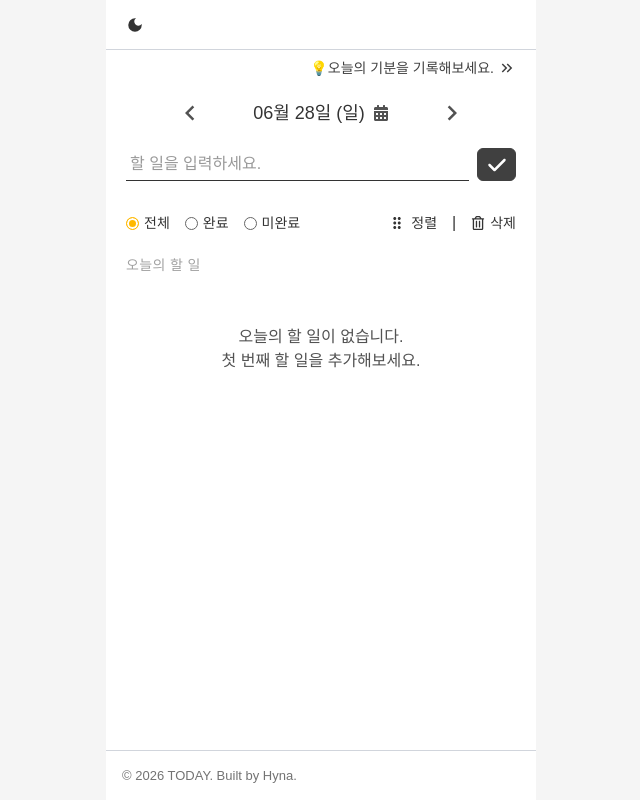
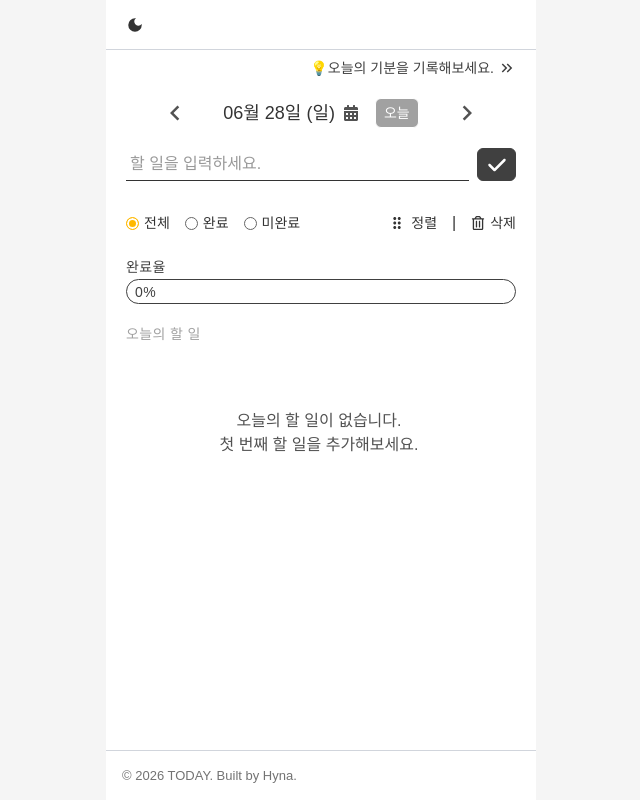
Before and after one commit to hyunah0119/todo-mood-app, a React (Vite) app in the folder todo-mood-app/: page /todo in a window 1280 px wide. Shown: the whole page, without its empty margins (319-959 px from the left). Built offline with nearby package versions, Linux system fonts and the light colour scheme; a web font is replaced by a local one.

Commit message:
Todo 기능 완료 및 localstorge 저장 방식 변경

```diff
--- a/todo-mood-app/src/App.tsx
+++ b/todo-mood-app/src/App.tsx
@@ -1,5 +1,6 @@
 import AppRouter from './routes/AppRouter'
 import { useUserStore } from '@/store/userStore'
+import { getSavedUserName } from '@/utils/userNameStorage'
 import { useEffect } from 'react'
 import './App.css'
 
@@ -7,12 +8,12 @@ function App() {
   const { setUserName } = useUserStore();
 
   useEffect(() => {
-    const saveUser = localStorage.getItem('userName');
+    const savedUserName = getSavedUserName();
 
-    if (saveUser) {
-      setUserName(saveUser)
+    if (savedUserName) {
+      setUserName(savedUserName)
     }
-  }, []);
+  }, [setUserName]);
 
   return (
     <AppRouter />
--- a/todo-mood-app/src/components/todo/DateSelector.tsx
+++ b/todo-mood-app/src/components/todo/DateSelector.tsx
@@ -17,6 +17,7 @@ dayjs.locale('ko');
 const DateSelector = () => {
   const arrowBtnClassName = (direction : 'left' | 'right') => `
     text-3xl text-neutral-600 hover:text-black cursor-pointer transition-transform duration-250
+    dark:text-neutral-400 dark:hover:text-white
     ${direction === 'left' ? 'hover:-translate-x-0.5' : 'hover:translate-x-0.5'}
   `
   const { selectedDate, setSelectedDate } = useSelectedDateStore();
@@ -24,6 +25,8 @@ const DateSelector = () => {
   const year = new Date().getFullYear();
   const maxYearDate = new Date(year + 1, 11);
   const minYearDate = new Date(year - 5, 11);
+
+  const isToday = selectedDate.isSame(dayjs(), "day");
 
   // 날짜 선택
   const formattedDate = selectedDate.format('MM월 DD일 (dd)');
@@ -43,6 +46,11 @@ const DateSelector = () => {
     setIsOpen(true);
   }
 
+  // today button
+  const handleToday = () => {
+    setSelectedDate(dayjs());
+  }
+
   return (
     <div className="flex items-center justify-evenly mt-5">
       <button className={arrowBtnClassName('left')} onClick={handleYesterDay}><MdKeyboardArrowLeft /></button>
@@ -50,17 +58,23 @@ const DateSelector = () => {
       <div className="flex items-center gap-2">
         <p className="text-lg font-medium">{formattedDate}</p>
         <button
-          className="text-neutral-600 hover:text-black cursor-pointer transition-colors duration-250"
+          className="text-neutral-600 dark:text-neutral-400 hover:text-black dark:hover:text-white cursor-pointer transition-colors duration-250"
           onClick={handleCalendar}
         ><FaCalendarAlt /></button>
+        <button
+          className={`ml-2 border rounded-md px-2 py-1 text-sm font-medium text-white transition-colors duration-250 dark:border-black
+          ${isToday ? "bg-neutral-400 dark:bg-neutral-700 dark:text-neutral-400 cursor-default" : "bg-neutral-700 dark:bg-neutral-300 dark:text-black hover:bg-black dark:hover:bg-white cursor-pointer"}`}
+          onClick={handleToday}
+          disabled={isToday}
+        >오늘</button>
       </div>
 
       <button className={arrowBtnClassName('right')} onClick={handleNextDay}><MdKeyboardArrowRight /></button>
 
       {isOpen &&
         <>
-          <div className="w-full h-screen flex flex-col justify-center items-center absolute inset-0 bg-black/60" onClick={() => setIsOpen(false)}>
-              <div className="bg-white p-8 rounded-md">
+          <div className="w-full h-screen flex flex-col justify-center items-center absolute inset-0 bg-black/60 z-99" onClick={() => setIsOpen(false)}>
+              <div className="bg-white dark:bg-neutral-700 p-8 rounded-md" onClick={(e) => e.stopPropagation()}>
                 <DayPicker
                   locale={ko}
                   animate
--- a/todo-mood-app/src/components/todo/TodayMoodCard.tsx
+++ b/todo-mood-app/src/components/todo/TodayMoodCard.tsx
@@ -4,7 +4,7 @@ const TodayMoodCard = () => {
   return (
     <div className="flex justify-end">
       <button
-        className='flex items-center gap-1 text-sm font-medium text-neutral-700 hover:text-black transition-all duration-200 cursor-pointer group'
+        className='flex items-center gap-1 text-sm font-medium text-neutral-700 dark:text-neutral-300 hover:text-black dark:hover:text-white transition-all duration-200 cursor-pointer group'
       >
         {/* todayMood : false */}
         💡오늘의 기분을 기록해보세요. <MdKeyboardDoubleArrowRight className="text-lg group-hover:translate-x-0.5" />
--- a/todo-mood-app/src/components/todo/TodoList.tsx
+++ b/todo-mood-app/src/components/todo/TodoList.tsx
@@ -14,9 +14,12 @@ interface TodoListProps {
   todos: Todo[];
   filter : FilterType;
   isSortMode : boolean;
+  isDeleteMode : boolean;
+  selectedTodoIds : number[];
+  onToggleSelectTodo : (id:number) => void;
 }
 
-const TodoList = ({ todos, filter, isSortMode }: TodoListProps) => {
+const TodoList = ({ todos, filter, isSortMode, isDeleteMode, selectedTodoIds, onToggleSelectTodo }: TodoListProps) => {
   const [openMenuId, setOpenMenuId] = useState<number | null>(null);
   const [localTodos, setLocalTodos] = useState<Todo[]>(todos);
   const { mutate } = useUpdateTodoOrderIndex();
@@ -77,10 +80,10 @@ const TodoList = ({ todos, filter, isSortMode }: TodoListProps) => {
   };
 
   return (
-    <div className="mt-5">
+    <div className="mt-5 min-h-0 flex-1 flex flex-col">
       <h3 className="text-sm tracking-wide font-medium text-neutral-400">오늘의 할 일</h3>
 
-      <div className="mt-3.75">
+      <div className="todo-scrollbar mt-3.75 min-h-0 flex-1 overflow-y-auto pr-1">
         {sortedTodos.length === 0 ? (
           <EmptyTodo filter={filter} />
         ) : (
@@ -95,10 +98,13 @@ const TodoList = ({ todos, filter, isSortMode }: TodoListProps) => {
                         text={todo.text}
                         completed={todo.completed}
                         isOpen={openMenuId === todo.id}
-                        onToggleMenu={() => setOpenMenuId(openMenuId === todo.id ? null : todo.id)}
+                        onToggleMenu={() => setOpenMenuId(prev => prev === todo.id ? null : todo.id)}
                         onCloseMenu={() => setOpenMenuId(null)}
                         onToggleComplete={handleToggleCompleted}
                         isSortMode={isSortMode}
+                        isDeleteMode={isDeleteMode}
+                        selectedTodoIds={selectedTodoIds}
+                        onToggleSelectTodo={onToggleSelectTodo}
                       />
                     </SortableTodoListItem>
                   ))}
@@ -116,6 +122,9 @@ const TodoList = ({ todos, filter, isSortMode }: TodoListProps) => {
                   onCloseMenu={() => setOpenMenuId(null)}
                   onToggleComplete={handleToggleCompleted}
                   isSortMode={isSortMode}
+                  isDeleteMode={isDeleteMode}
+                  selectedTodoIds={selectedTodoIds}
+                  onToggleSelectTodo={onToggleSelectTodo}
                 />
               ))
             )}
@@ -131,6 +140,9 @@ const TodoList = ({ todos, filter, isSortMode }: TodoListProps) => {
                 onCloseMenu={() => setOpenMenuId(null)}
                 onToggleComplete={handleToggleCompleted}
                 isSortMode={isSortMode}
+                isDeleteMode={isDeleteMode}
+                selectedTodoIds={selectedTodoIds}
+                onToggleSelectTodo={onToggleSelectTodo}
               />
             ))}
           </>
--- a/todo-mood-app/src/components/todo/TodoListItems.tsx
+++ b/todo-mood-app/src/components/todo/TodoListItems.tsx
@@ -16,9 +16,15 @@ type todolistProps = {
   onCloseMenu: () => void;
   onToggleComplete: (id:number) => void;
   isSortMode : boolean;
+  selectedTodoIds : number[];
+  isDeleteMode : boolean;
+  onToggleSelectTodo : (id:number) => void;
 }
 
-const TodoListItems = ({ text, completed, id, isOpen, onToggleMenu, onCloseMenu, onToggleComplete, isSortMode } : todolistProps) => {
+const TodoListItems = (
+  { text, completed, id, isOpen, onToggleMenu, onCloseMenu,
+    onToggleComplete, isSortMode, isDeleteMode, selectedTodoIds, onToggleSelectTodo
+  } : todolistProps) => {
   const [modifyMode, setModifyMode] = useState(false);
   const [modifyText, setModifyText] = useState(text);
   const { mutate:deleteTodoMutate } = useDeleteTodo();
@@ -64,13 +70,15 @@ const TodoListItems = ({ text, completed, id, isOpen, onToggleMenu, onCloseMenu,
     );
   };
 
+  const isSelected = selectedTodoIds.includes(id);
+
   return (
     <>
       <div
         className={`flex justify-between items-center
-        rounded-lg ${completed ? 'bg-neutral-200' : 'bg-neutral-50 hover:bg-neutral-100'}
+        rounded-lg ${completed ? 'bg-neutral-200 dark:bg-black' : 'bg-neutral-50 dark:bg-neutral-700 hover:bg-neutral-100 dark:hover:bg-neutral-800'}
         shadow-md px-2.5 py-2.5 box-border mb-2 transition-colors duration-200 cursor-pointer`}
-        onClick={handleOnCompleted}
+        onClick={isDeleteMode ? () => onToggleSelectTodo(id) : handleOnCompleted}
       >
         {modifyMode ? (
           <div className="w-full" onClick={(e) => e.stopPropagation()}>
@@ -99,12 +107,24 @@ const TodoListItems = ({ text, completed, id, isOpen, onToggleMenu, onCloseMenu,
               {isSortMode && !completed && <MdDragIndicator className="text-lg mr-2" />}
               <input type="checkbox" id="todo-checkbox" />
               <div className="flex items-center gap-2">
-                <span className={`w-3.75 h-3.75 border rounded-4xl
-                  ${completed ? 'flex justify-center items-center text-[10px] border-amber-400 bg-amber-400 text-white' : ''}`}
-                >
-                  {completed && <FaCheck />}
-                </span>
-                <label htmlFor="todo-checkbox" className={`cursor-pointer ${completed ? 'line-through italic' : ''}`}>{text}</label>
+                {isDeleteMode ? (
+                  <>
+                    <span className={`w-3.75 h-3.75 border rounded-4xl flex justify-center items-center text-[10px] border-neutral-500
+                      ${isSelected ? 'bg-neutral-500 text-white' : ''}`}>
+                      {isSelected && <FaCheck />}
+                    </span>
+                    <label htmlFor="todo-checkbox" className={`cursor-pointer ${completed ? 'line-through italic dark:text-neutral-500' : ''}`}>{text}</label>
+                  </>
+                ) : (
+                  <>
+                    <span className={`w-3.75 h-3.75 border rounded-4xl
+                      ${completed ? 'flex justify-center items-center text-[10px] border-amber-400 bg-amber-400 text-white' : ''}`}
+                    >
+                      {completed && <FaCheck />}
+                    </span>
+                    <label htmlFor="todo-checkbox" className={`cursor-pointer ${completed ? 'line-through italic dark:text-neutral-500' : ''}`}>{text}</label>
+                  </>
+                )}
               </div>
             </div>
 
@@ -118,9 +138,9 @@ const TodoListItems = ({ text, completed, id, isOpen, onToggleMenu, onCloseMenu,
               ><HiOutlineDotsVertical /></button>
 
               {isOpen &&
-                <div className="flex flex-col w-25 px-5 py-2 border rounded-md absolute top-5 right-2 border-neutral-300 bg-white text-neutral-500 z-10">
+                <div className="flex flex-col w-25 px-5 py-2 border rounded-md absolute top-5 right-2 border-neutral-300 dark:border-black bg-white dark:bg-black text-neutral-500 dark:text-white z-10">
                   <button
-                    className="border-b border-neutral-300 pb-2 text-sm cursor-pointer"
+                    className="border-b border-neutral-300 dark:border-neutral-500 pb-2 text-sm cursor-pointer"
                     onClick={handleModifyMode}
                   >수정하기</button>
                   <button
@@ -133,23 +153,6 @@ const TodoListItems = ({ text, completed, id, isOpen, onToggleMenu, onCloseMenu,
           </>
         )}
       </div>
-
-{/*
-      <div
-        className="flex justify-between items-center
-        rounded-lg bg-neutral-100
-        shadow-md px-2.5 py-2.5 box-border mb-2 transition-colors duration-200 cursor-pointer"
-      >
-        <div>
-          <input type="checkbox" id="todo-checkbox" />
-          <div className="flex items-center gap-2">
-            <span className="w-3.75 h-3.75 border rounded-4xl flex justify-center items-center text-[10px] border-neutral-500 bg-neutral-500 text-white">
-              <FaCheck />
-            </span>
-            <label htmlFor="todo-checkbox" className="cursor-pointer">전체삭제용 (체크버전)</label>
-          </div>
-        </div>
-      </div> */}
     </>
   )
 }
--- /dev/null
+++ b/todo-mood-app/src/components/todo/TodoProgressBar.tsx
@@ -0,0 +1,22 @@
+import type { Todo } from "@/types/todo";
+
+type TodoProgressBarProps = {
+  todos: Todo[];
+}
+
+const TodoProgressBar = ({ todos }: TodoProgressBarProps) => {
+  const completedCount = todos.filter(todo => todo.completed).length;
+  const progressRate = todos.length === 0 ? 0 : Math.round((completedCount / todos.length) * 100);
+
+  return (
+    <div className="w-full mt-5">
+      <span className="text-sm tracking-wide font-medium text-neutral-700 dark:text-neutral-300">완료율</span>
+      <div className="w-full h-6.25 rounded-full border border-neutral-700 dark:border-neutral-300 flex items-center relative">
+        <div className="h-full rounded-full bg-neutral-700 dark:bg-neutral-300 transition-all duration-250" style={{ width: `${progressRate}%` }}></div>
+        <span className={`text-sm tracking-wide font-medium absolute left-2 ${progressRate > 0 ? "text-white dark:text-black" : "text-neutral-700 dark:text-neutral-300"}`}>{progressRate}%</span>
+      </div>
+    </div>
+  )
+}
+
+export default TodoProgressBar
--- a/todo-mood-app/src/components/todo/TodoToolbar.tsx
+++ b/todo-mood-app/src/components/todo/TodoToolbar.tsx
@@ -5,37 +5,70 @@ import { MdDragIndicator } from "react-icons/md";
 
 type FilterType = "all" | "complete" | "incomplete";
 
-type filterProps = {
+type TodoToolbarProps = {
   filter : FilterType,
   setFilter : React.Dispatch<React.SetStateAction<FilterType>>
   isSortMode : boolean,
   setIsSortMode : React.Dispatch<React.SetStateAction<boolean>>
+  isDeleteMode : boolean,
+  setIsDeleteMode : React.Dispatch<React.SetStateAction<boolean>>
+  onDeleteSelectedTodos : () => void;
 }
 
-const TodoToolbar = ({ filter, setFilter, isSortMode, setIsSortMode } : filterProps) => {
+const TodoToolbar = ({ filter, setFilter, isSortMode, setIsSortMode, isDeleteMode, setIsDeleteMode, onDeleteSelectedTodos } : TodoToolbarProps) => {
   const customButton = 'flex items-center gap-1.25 text-sm';
 
+  const handleSortModeToggle = () => {
+    if (filter !== "all") {
+      alert("전체 목록일때만 정렬이 가능합니다.");
+      return;
+    }
+
+    setIsSortMode(prev => !prev);
+  }
+
+  const handleDeleteModeToggle = () => {
+    setIsDeleteMode(prev => !prev);
+  }
+
   return (
-    <div className="flex justify-between items-center mt-7.5">
+    <div className="flex justify-between items-center mt-7.5" onClick={(e) => e.stopPropagation()}>
       <TodoFilter
         filter={filter}
         setFilter={setFilter}
       />
 
       <div className="flex items-center gap-3.75">
+        {isDeleteMode ? (
+          <>
+            <button className={`${customButton} cursor-pointer`} onClick={onDeleteSelectedTodos}>
+              삭제 하기
+            </button>
+            |
+            <button className={`${customButton} cursor-pointer`} onClick={handleDeleteModeToggle}>
+              취소
+            </button>
+          </>
+        ) : (
+          <>
             <button
-          className={`${customButton} ${filter === "all" ? 'cursor-pointer' : ''} ${isSortMode ? 'text-amber-400' : ''}`}
-          onClick={() => setIsSortMode(prev => !prev)}
-          disabled={filter !== "all"}
+              className={`${customButton}
+              ${filter === "all" ? 'cursor-pointer' : 'cursor-default opacity-50'}
+              ${isSortMode ? 'text-amber-400' : ''}`}
+              onClick={handleSortModeToggle}
             >
               <MdDragIndicator className="text-lg" /> 정렬
             </button>
-
             |
-
-        <button className={`${customButton}`}>
+            <button
+              className={`${customButton} ${isSortMode ? 'cursor-default opacity-50' : 'cursor-pointer'}`}
+              onClick={handleDeleteModeToggle}
+              disabled={isSortMode ? true : false}
+            >
               <FaRegTrashAlt /> 삭제
             </button>
+          </>
+        )}
       </div>
     </div>
   )
--- a/todo-mood-app/src/index.css
+++ b/todo-mood-app/src/index.css
@@ -49,6 +49,10 @@
   color: white;
 }
 
+.dark .rdp-chevron {
+  fill: var(--color-neutral-100);
+}
+
 /* input custom */
 input[type="radio"] {
   appearance: none;
@@ -80,12 +84,22 @@ input[type="checkbox"] {
   clip-path: inset(50%);
 }
 
-/* dark
-text-neutral-400
-bg-neutral-950
-bg-neutral-900
-*/
+/* todo list scrollbar */
+.todo-scrollbar::-webkit-scrollbar {
+  width: 8px;
+}
 
-/* point
-border-amber-400
-*/
+.todo-scrollbar::-webkit-scrollbar-button {
+  display: none;
+  width: 0;
+  height: 0;
+}
+
+.todo-scrollbar::-webkit-scrollbar-thumb {
+  border-radius: 9999px;
+  background-color: #a3a3a3;
+}
+
+.todo-scrollbar::-webkit-scrollbar-track {
+  background-color: transparent;
+}
--- a/todo-mood-app/src/pages/Home.tsx
+++ b/todo-mood-app/src/pages/Home.tsx
@@ -1,4 +1,5 @@
 import { useUserStore } from '@/store/userStore'
+import { saveUserName } from '@/utils/userNameStorage';
 import { useState } from 'react';
 import { useNavigate } from 'react-router-dom';
 
@@ -22,7 +23,7 @@ const Home = () => {
       return;
     };
 
-    localStorage.setItem("userName", inputName);
+    saveUserName(inputName);
     setUserName(inputName);
     navigate("/todo");
   }
--- a/todo-mood-app/src/pages/Todo.tsx
+++ b/todo-mood-app/src/pages/Todo.tsx
@@ -1,10 +1,12 @@
 import { useTodos } from "@/hooks/useTodos";
 import { useUserStore } from "@/store/userStore";
 import { useSelectedDateStore } from "@/store/selectedDateStore";
+import { useDeleteTodo } from "@/hooks/useTodos";
 
 import TodayMoodCard from "@/components/todo/TodayMoodCard"
 import DateSelector from "@/components/todo/DateSelector"
 import TodoForm from "@/components/todo/TodoForm"
+import TodoProgressBar from "@/components/todo/TodoProgressBar"
 import TodoToolbar from "@/components/todo/TodoToolbar"
 import TodoList from "@/components/todo/TodoList"
 import { useState } from "react";
@@ -29,8 +31,41 @@ const Todo = () => {
     filteredTodos = filteredTodos.filter((item) => item.completed === false)
   }
 
+  const [isDeleteMode, setIsDeleteMode] = useState(false);
+  const [selectedTodoIds, setSelectedTodoIds] = useState<number[]>([]);
+
+  const handleToggleSelectTodo = (id:number) => {
+    setSelectedTodoIds(prev =>
+      prev.includes(id) ? prev.filter(item => item !== id) : [...prev, id]
+    )
+  }
+
+  const { mutate:deleteTodoMutate } = useDeleteTodo();
+
+  const handleDeleteSelectedTodos = () => {
+    if (selectedTodoIds.length === 0) {
+      alert("삭제할 항목을 선택해주세요.");
+      return;
+    }
+
+    selectedTodoIds.forEach(id => {
+      deleteTodoMutate({ id });
+    });
+
+    setIsDeleteMode(false);
+    setSelectedTodoIds([]);
+  }
+
   return (
-    <div className="w-full h-full py-2 px-5">
+    <div
+      className="w-full h-full min-h-0 py-2 px-5 flex flex-col"
+      onClick={() => {
+        if (isDeleteMode) {
+          setIsDeleteMode(false);
+          setSelectedTodoIds([]);
+        }
+      }}
+    >
       <TodayMoodCard />
       <DateSelector />
       <TodoForm orderIndex={(data?.length ?? 0) + 1} />
@@ -39,12 +74,21 @@ const Todo = () => {
         setFilter={setFilter}
         isSortMode={isSortMode}
         setIsSortMode={setIsSortMode}
+        isDeleteMode={isDeleteMode}
+        setIsDeleteMode={setIsDeleteMode}
+        onDeleteSelectedTodos={handleDeleteSelectedTodos}
       />
-      <TodoList
-        todos={filteredTodos}
-        filter={filter}
-        isSortMode={isSortMode}
-      />
+      <TodoProgressBar todos={data ?? []} />
+      <div className="min-h-0 flex-1 flex flex-col" onClick={(e) => e.stopPropagation()}>
+        <TodoList
+          todos={filteredTodos}
+          filter={filter}
+          isSortMode={isSortMode}
+          isDeleteMode={isDeleteMode}
+          selectedTodoIds={selectedTodoIds}
+          onToggleSelectTodo={handleToggleSelectTodo}
+        />
+      </div>
     </div>
   )
 }
--- a/todo-mood-app/src/store/userStore.tsx
+++ b/todo-mood-app/src/store/userStore.tsx
@@ -1,4 +1,5 @@
 import { create } from 'zustand'
+import { removeSavedUserName } from '@/utils/userNameStorage'
 
 interface userStore {
   userName : string,
@@ -10,7 +11,7 @@ export const useUserStore = create<userStore>((set) => ({
   userName : '',
   setUserName : (name) => set({ userName : name }),
   logout : () => {
-    localStorage.removeItem("userName");
+    removeSavedUserName();
     set({
       userName: ''
     })
--- /dev/null
+++ b/todo-mood-app/src/utils/userNameStorage.ts
@@ -0,0 +1,43 @@
+const USER_NAME_STORAGE_KEY = "userName";
+const USER_NAME_EXPIRE_DAYS = 7;
+const USER_NAME_EXPIRE_TIME = 1000 * 60 * 60 * 24 * USER_NAME_EXPIRE_DAYS;
+
+type StoredUserName = {
+  value: string;
+  expiresAt: number;
+}
+
+export const saveUserName = (userName: string) => {
+  const storedUserName: StoredUserName = {
+    value: userName,
+    // localStorage에는 만료 기능이 없어서 직접 만료 시간을 함께 저장
+    expiresAt: Date.now() + USER_NAME_EXPIRE_TIME,
+  };
+
+  localStorage.setItem(USER_NAME_STORAGE_KEY, JSON.stringify(storedUserName));
+}
+
+export const getSavedUserName = () => {
+  const savedUserName = localStorage.getItem(USER_NAME_STORAGE_KEY);
+
+  if (!savedUserName) return "";
+
+  try {
+    const parsedUserName = JSON.parse(savedUserName) as StoredUserName;
+
+    if (!parsedUserName.value || Date.now() > parsedUserName.expiresAt) {
+      removeSavedUserName();
+      return "";
+    }
+
+    return parsedUserName.value;
+  } catch {
+    // 예전처럼 문자열만 저장된 값이 있으면 새 포맷으로 다시 저장
+    saveUserName(savedUserName);
+    return savedUserName;
+  }
+}
+
+export const removeSavedUserName = () => {
+  localStorage.removeItem(USER_NAME_STORAGE_KEY);
+}
```
Lines whose indentation alone changed are shown as unchanged.
